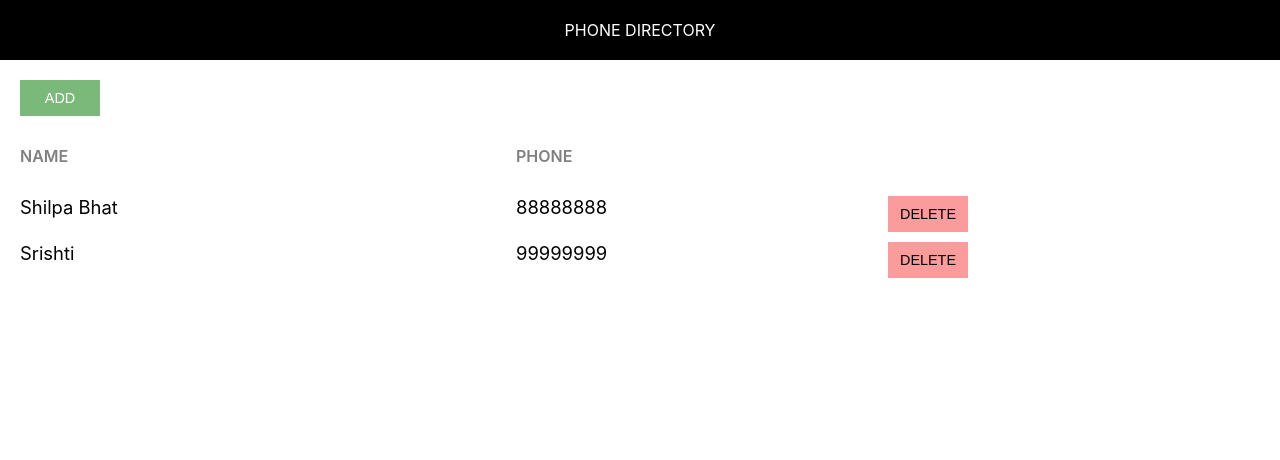
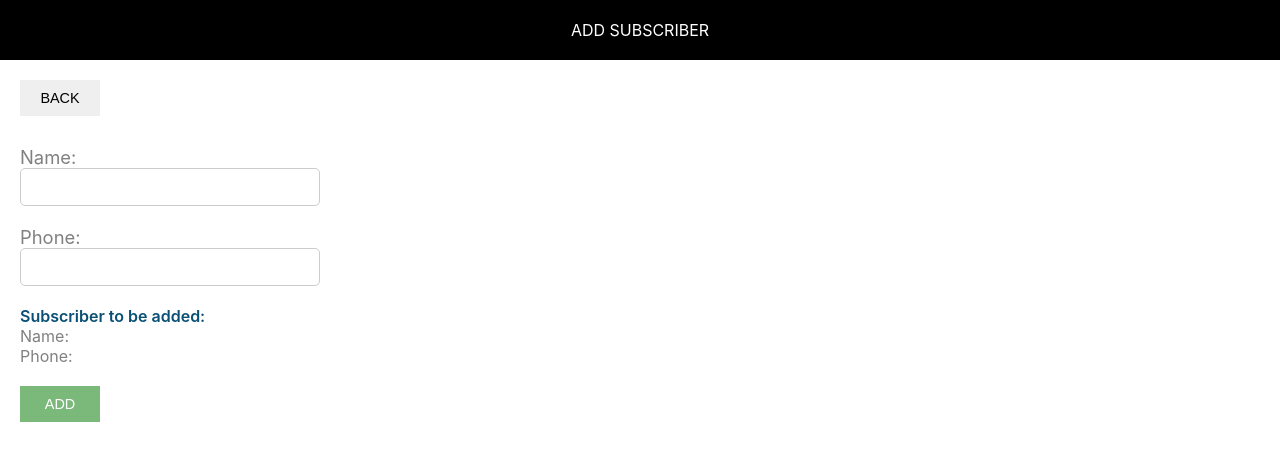
Before and after one commit to Potseluiko-Misha/phone-directory, a React (Create React App) app: page / in a window 1280 px wide. Shown: the top 460 px of the page. Built offline with nearby package versions, Linux system fonts and the light colour scheme.

Commit message:
finishLesson

```diff
--- /dev/null
+++ b/src/AddSubscriber.css
@@ -0,0 +1,36 @@
+.subscriber-form {
+    margin-top: 30px;
+}
+
+.label-control {
+    color: #808080;
+    font-size: 1.15rem;
+    margin-right: 15px;
+}
+
+.input-control {
+    width: 300px;
+    min-width: 100px;
+    padding: 10px 15px;
+    display: inline-block;
+    border: 1px solid #ccc;
+    border-radius: 5px;
+    box-sizing: border-box;
+    font-size: 0.9rem;
+    outline: none;
+}
+
+.subscriber-info-container {
+    font-size: 1rem;
+    margin-right: 10px;
+    margin-bottom: 20px;
+}
+
+.subscriber-to-add-heading {
+    color: #0a4f75;
+    font-weight: 600;
+}
+
+.subscriber-info {
+    color: #808080;
+}
--- /dev/null
+++ b/src/AddSubscriber.js
@@ -0,0 +1,30 @@
+import React, { Component } from "react";
+import Header from "./Header";
+import './AddSubscriber.css';
+
+class AddSubscriber extends Component {
+  render() {
+    return (
+      <div>
+        <Header heading="Add Subscriber" />
+        <div className="component-body-container">
+          <button className="custom-btn">Back</button>
+          <form className="subscriber-form">
+               <label htmlFor="name" className="label-control">Name: </label><br/>
+               <input id="name" type="text" className="input-control" name="name"/><br/><br/>
+               <label htmlFor="phone" className="label-control">Phone: </label><br/>
+               <input id="phone" type="text" className="input-control" name="photo"/><br/><br/>
+               <div className="subscriber-info-container">
+                 <span className="subscriber-to-add-heading">Subscriber to be added: </span> <br/>
+                 <span className="subscriber-info">Name: </span> <br/>
+                 <span className="subscriber-info">Phone: </span>
+               </div>
+               <button type="submit" className="custom-btn add-btn">Add</button>
+          </form>
+        </div>
+      </div>
+    );
+  }
+}
+
+export default AddSubscriber;
--- a/src/App.css
+++ b/src/App.css
@@ -1,23 +1,3 @@
-.component-body-container {
-    padding: 20px;
-}
-
-.custom-btn {
-    padding: 10px;
-    border: none;
-    margin-right: 10px;
-    text-transform: uppercase;
-    width: 80px;
-    font-size: 0.9rem;
-    cursor: pointer;
-    outline: none;
-}
-
-.add-btn {
-    background: #7ab97a;
-    color: #fff;
-}
-
 .grid-container {
     display: grid;
     grid-template-columns: 40% 30% auto;
--- /dev/null
+++ b/src/common/common.css
@@ -0,0 +1,19 @@
+.component-body-container {
+    padding: 20px;
+}
+
+.custom-btn {
+    padding: 10px;
+    border: none;
+    margin-right: 10px;
+    text-transform: uppercase;
+    width: 80px;
+    font-size: 0.9rem;
+    cursor: pointer;
+    outline: none;
+}
+
+.add-btn {
+    background: #7ab97a;
+    color: #fff;
+}
--- a/src/index.js
+++ b/src/index.js
@@ -3,11 +3,13 @@
 import './index.css';
 import App from './App';
 import reportWebVitals from './reportWebVitals';
+import AddSubscriber from './AddSubscriber';
+import './common/common.css';
 
 const root = ReactDOM.createRoot(document.getElementById('root'));
 root.render(
   <React.StrictMode>
-    <App />
+    <AddSubscriber />
   </React.StrictMode>
 );
 
```
